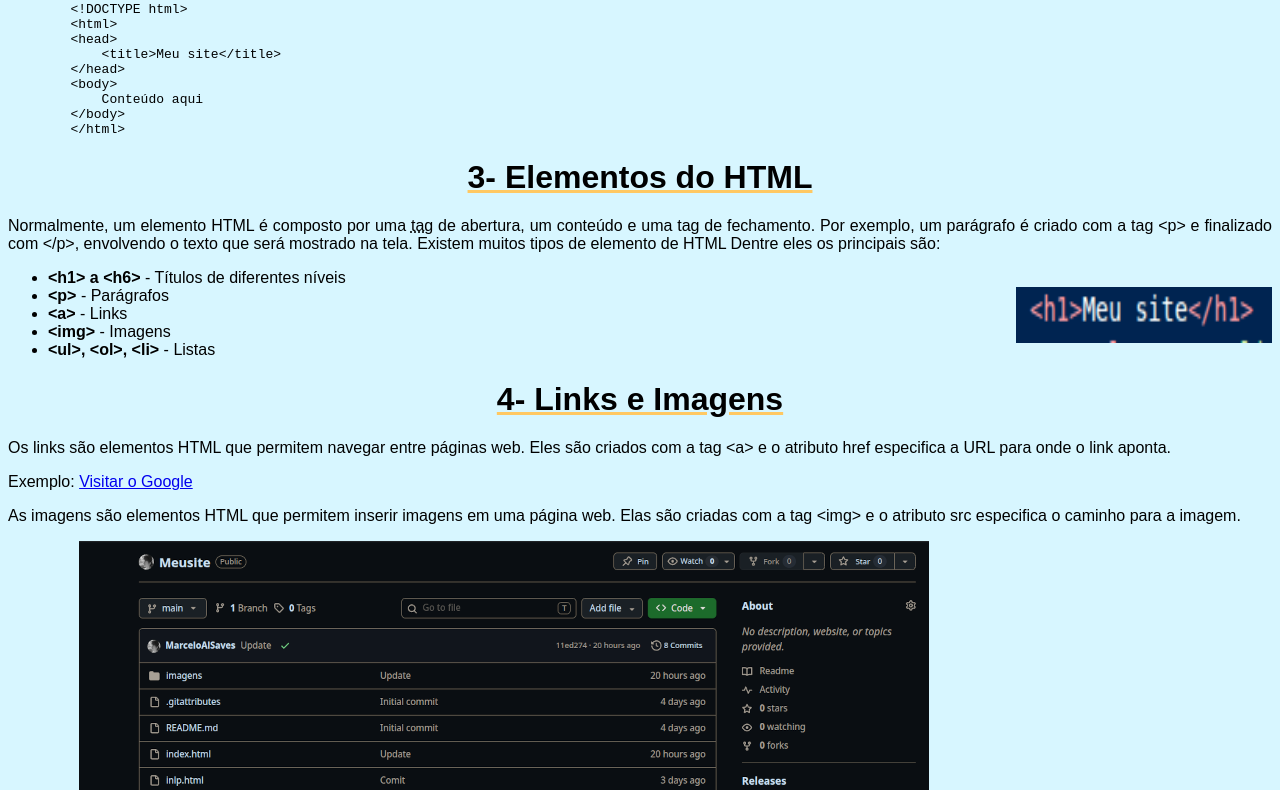
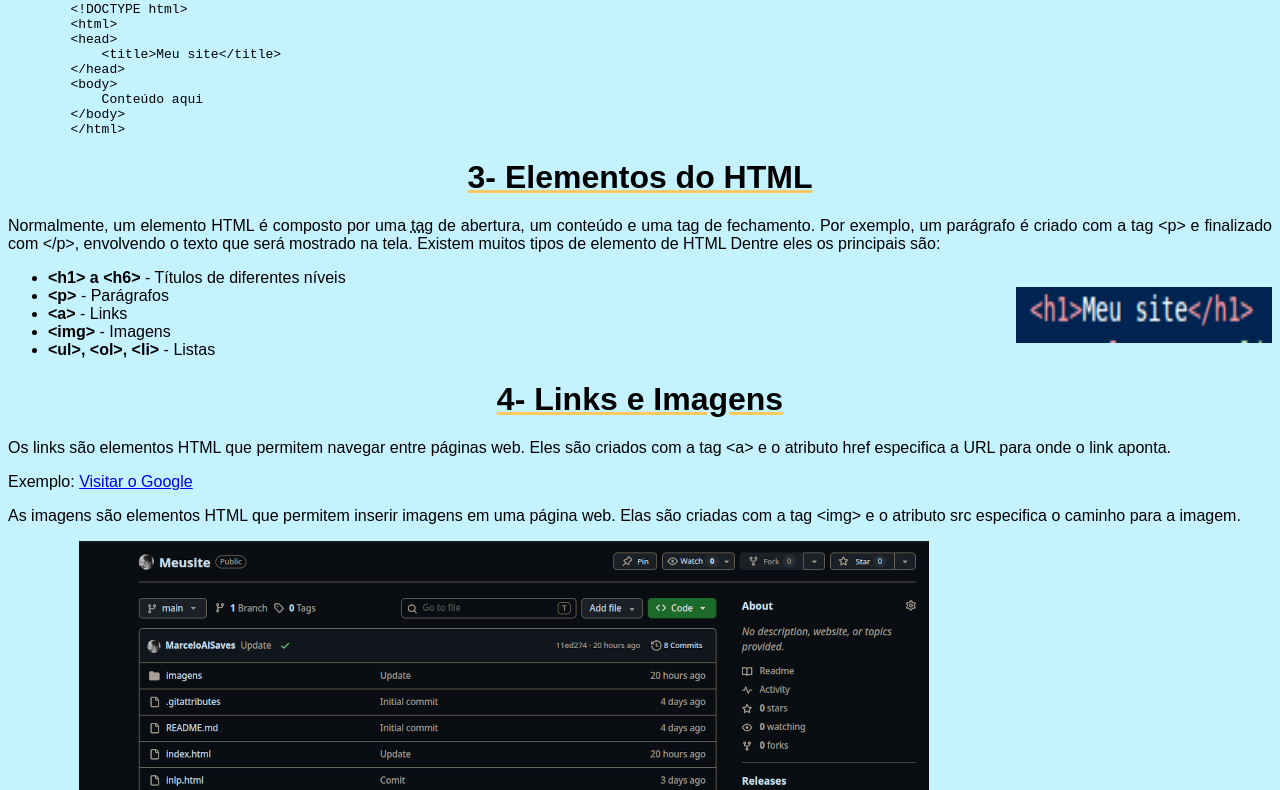
Before and after one commit to MarceloAlSaves/Meusite, a plain HTML site: page index.html in a window 1280 px wide. Shown: the part 568-1358 px from the top of the page. Drawn offline with Linux system fonts and the light colour scheme.

Commit message:
Update style.css

```diff
--- a/style.css
+++ b/style.css
@@ -1,6 +1,6 @@
 body {
 font-family: Arial, Helvetica, sans-serif;
-background-color: rgb(215, 246, 255);
+background-color: rgb(197, 242, 255);
 }
 p {
  text-align: justify;
```
